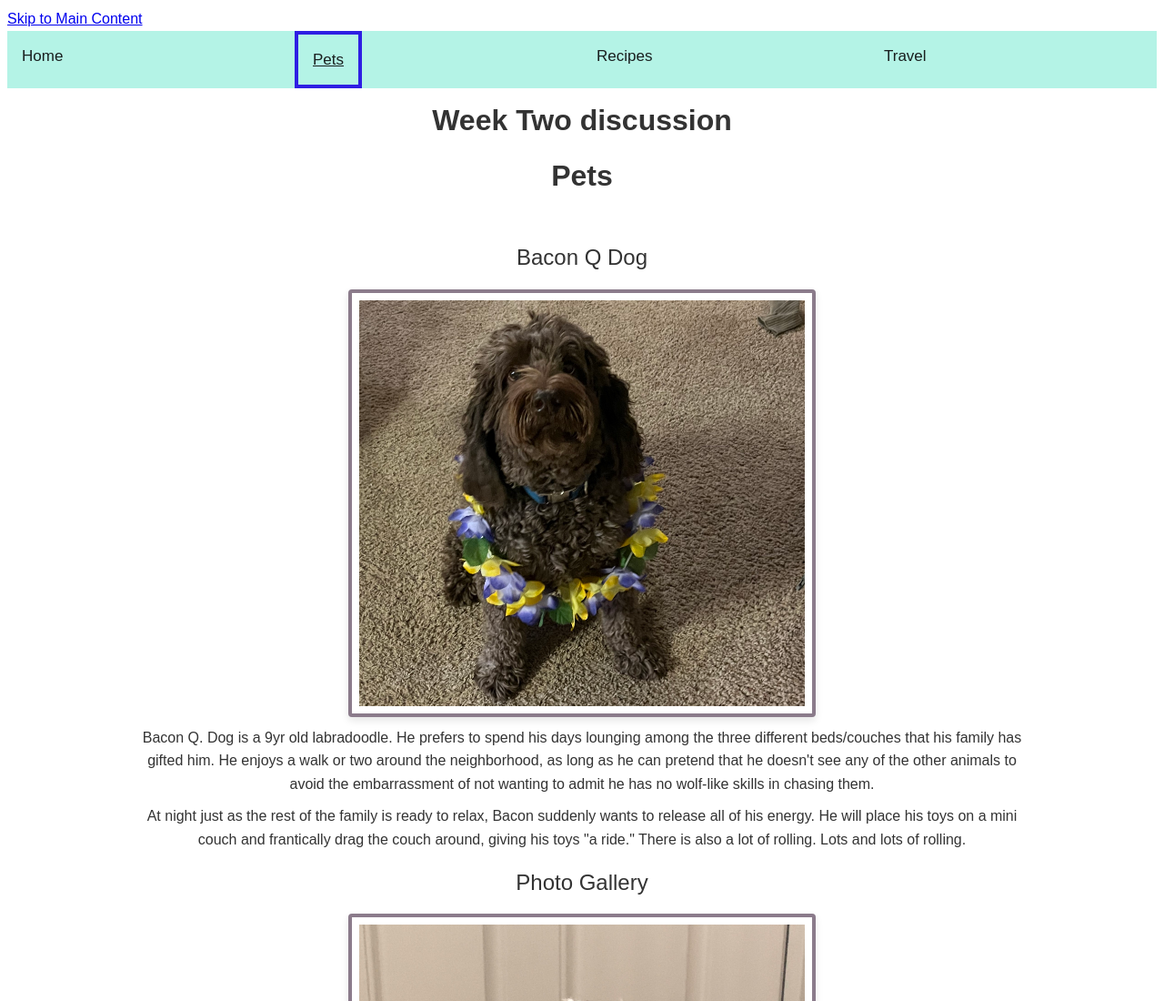
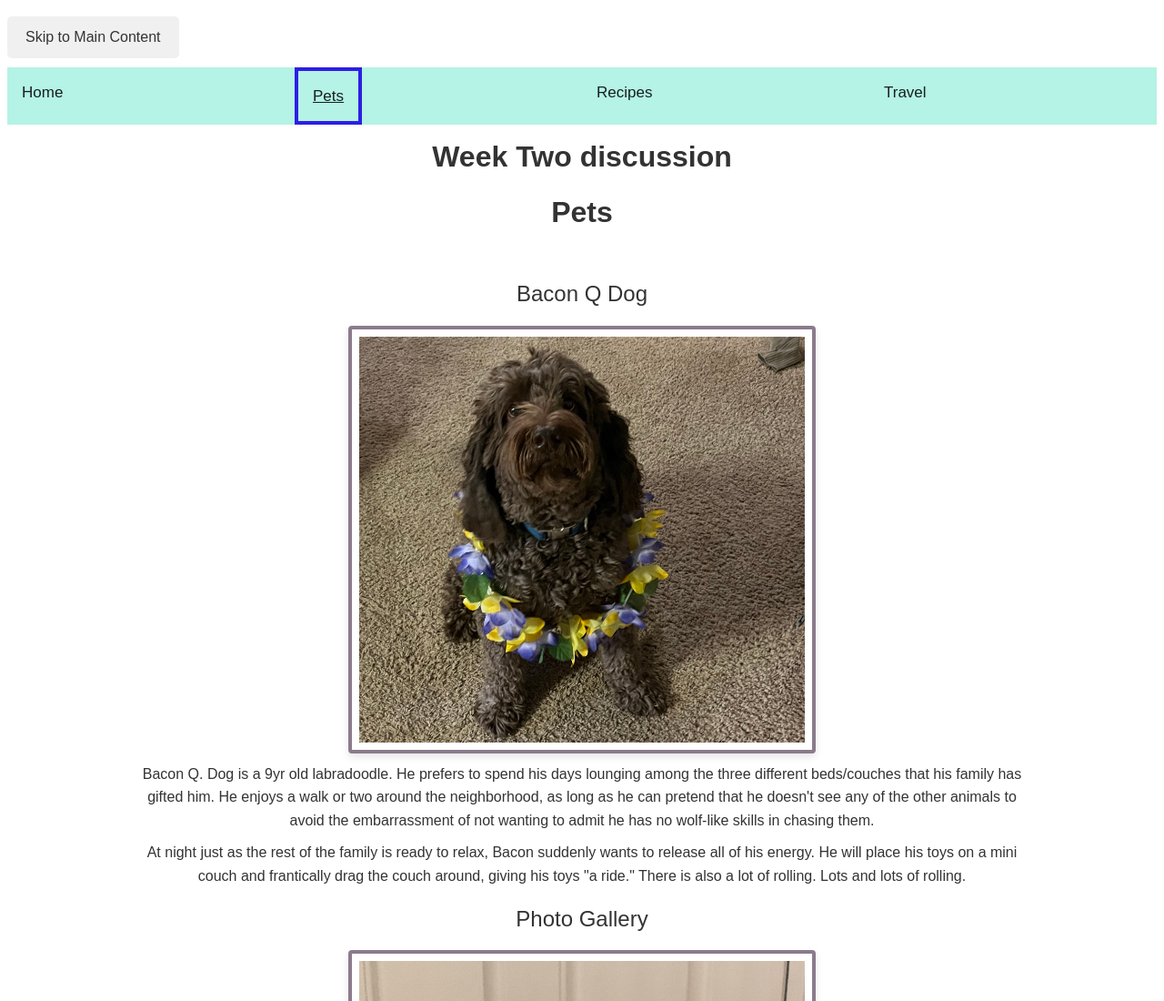
Before and after one commit to ElaineW510/ccp_mobile_w24, a plain HTML site: page pets.html in a window 1280 px wide. Shown: the top 1100 px of the page at 91% size. Drawn offline with Linux system fonts and the light colour scheme.

Commit message:
Update styles.css

```diff
--- a/css/styles.css
+++ b/css/styles.css
@@ -2,6 +2,16 @@
 body {
   font-family: Poppins, sans-serif;
   line-height: 1.6;
+  color: #333;
+}
+
+a[href="#main_section"] {
+  padding: 10px 20px;
+  margin: 10px 0;
+  display: inline-block;
+  text-decoration: none;
+  background-color: #f0f0f0;
+  border-radius: 5px;
   color: #333;
 }
 
```
